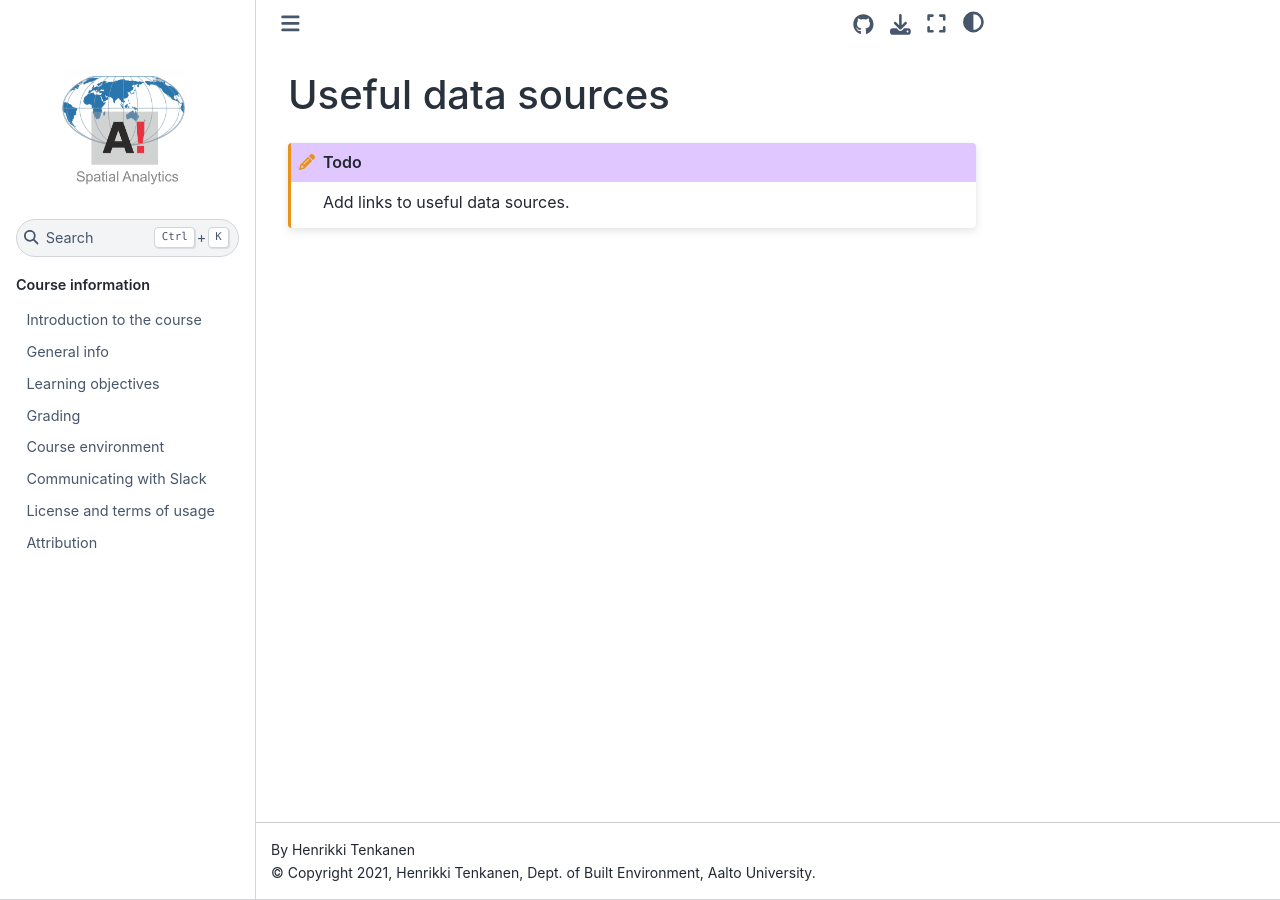
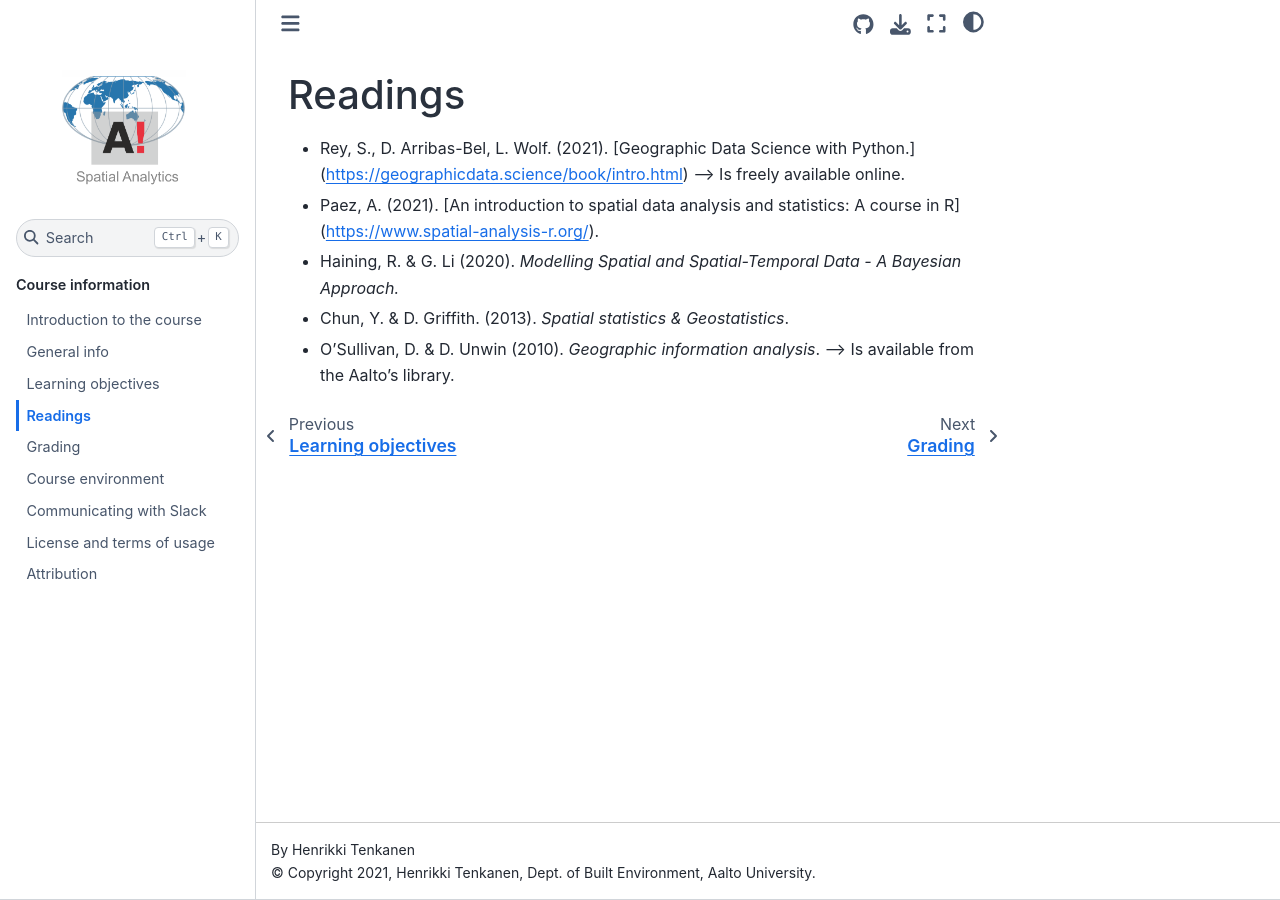
Before and after one commit to AaltoGIS/Spatial-Analytics, a Sphinx documentation site: the page built from source/course-info/resources.rst, in a window 1280 px wide. Built offline with Sphinx 7.4.7 and the Sphinx Book theme 1.1.4, drawn with Linux system fonts in a browser that asks for light colours.

Commit message:
Add readings

```diff
--- a/source/course-info/resources.rst
+++ b/source/course-info/resources.rst
@@ -1,6 +1,8 @@
-Useful data sources
-===================
+Readings
+========
 
-.. todo::
-
-    Add links to useful data sources.
+- Rey, S., D. Arribas-Bel, L. Wolf. (2021). [Geographic Data Science with Python.](https://geographicdata.science/book/intro.html) --> Is freely available online.
+- Paez, A. (2021). [An introduction to spatial data analysis and statistics: A course in R](https://www.spatial-analysis-r.org/).
+- Haining, R. & G. Li (2020). *Modelling Spatial and Spatial-Temporal Data - A Bayesian Approach.*
+- Chun, Y. & D. Griffith. (2013). *Spatial statistics & Geostatistics*.
+- O'Sullivan, D. & D. Unwin (2010). *Geographic information analysis*. --> Is available from the Aalto's library.
--- a/source/index.rst
+++ b/source/index.rst
@@ -136,6 +136,7 @@ Contents
    course-info/introduction
    course-info/course-info
    course-info/learning-goals
+   course-info/resources
    course-info/grading
    course-info/course-environment-components
    course-info/slack-usage
```
